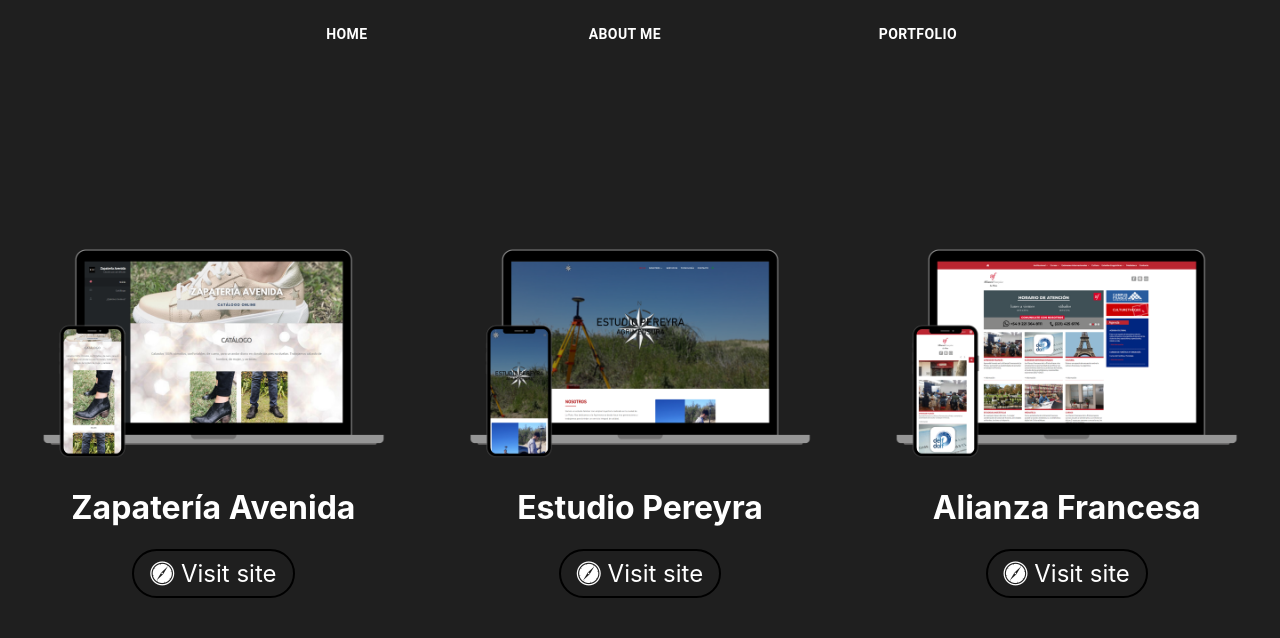
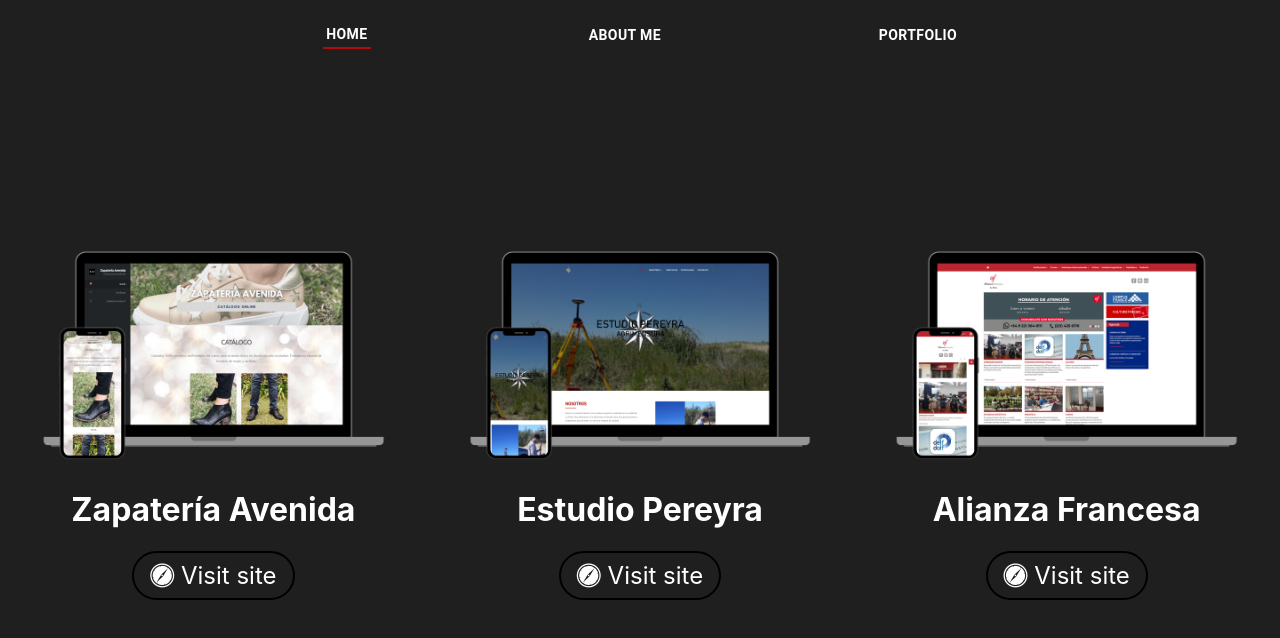
Before and after one commit to GeroBoza/portfolio, a React (Create React App) app: page /portfolio in a window 1280 px wide. Shown: the top 638 px of the page. Built offline with nearby package versions, Linux system fonts and the light colour scheme.

Commit message:
se agrego subrayado de link activo en el menu

```diff
--- a/src/components/NavMenu/NavMenu.jsx
+++ b/src/components/NavMenu/NavMenu.jsx
@@ -1,4 +1,4 @@
-import * as React from "react";
+import { React, useState } from "react";
 import AppBar from "@mui/material/AppBar";
 import Box from "@mui/material/Box";
 import Toolbar from "@mui/material/Toolbar";
@@ -13,14 +13,17 @@
 import MenuItem from "@mui/material/MenuItem";
 import { useNavigate } from "react-router-dom";
 
+import "./navMenu.scss";
+
 const pages = [
-    { name: "Home", url: "/" },
-    { name: "About me", url: "/about" },
-    { name: "Portfolio", url: "/portfolio" },
+    { name: "Home", url: "/", active: "home" },
+    { name: "About me", url: "/about", active: "about" },
+    { name: "Portfolio", url: "/portfolio", active: "portfolio" },
 ];
 
 const NavMenu = () => {
-    const [anchorElNav, setAnchorElNav] = React.useState(null);
+    const [anchorElNav, setAnchorElNav] = useState(null);
+    const [activeItem, setActiveItem] = useState("home");
     const navigate = useNavigate();
 
     const handleOpenNavMenu = (event) => {
@@ -31,8 +34,9 @@
         setAnchorElNav(null);
     };
 
-    const handleNavigate = (url) => {
+    const handleNavigate = (url, active) => {
         handleCloseNavMenu();
+        setActiveItem(active);
         navigate(url);
     };
 
@@ -83,7 +87,12 @@
                             {pages.map((page) => (
                                 <MenuItem
                                     key={page.name}
-                                    onClick={() => handleNavigate(page.url)}
+                                    onClick={() =>
+                                        handleNavigate(page.url, page.active)
+                                    }
+                                    // className={
+                                    //     activeItem === page.active && "active"
+                                    // }
                                 >
                                     <Typography textAlign="center">
                                         {page.name}
@@ -103,7 +112,9 @@
                         {pages.map((page) => (
                             <Button
                                 key={page.name}
-                                onClick={() => handleNavigate(page.url)}
+                                onClick={() =>
+                                    handleNavigate(page.url, page.active)
+                                }
                                 sx={{
                                     my: 2,
                                     color: "white",
@@ -112,6 +123,13 @@
                                 }}
                             >
                                 {page.name}
+                                <div
+                                    className={
+                                        activeItem === page.active
+                                            ? "active"
+                                            : ""
+                                    }
+                                ></div>
                             </Button>
                         ))}
                     </Box>
--- /dev/null
+++ b/src/components/NavMenu/navMenu.scss
@@ -0,0 +1,4 @@
+.active {
+    border-bottom:2px solid rgba(255, 0, 0, 0.673)!important;
+
+}
--- a/src/pages/Portfolio/Portfolio.jsx
+++ b/src/pages/Portfolio/Portfolio.jsx
@@ -42,7 +42,7 @@
                 justifyContent={"center"}
             >
                 {portfolio.map((project) => (
-                    <Grid item xs={12} md={4}>
+                    <Grid item xs={12} md={4} key={project.title}>
                         <PortfolioBlock
                             image={project.image}
                             live={project.live}
```
